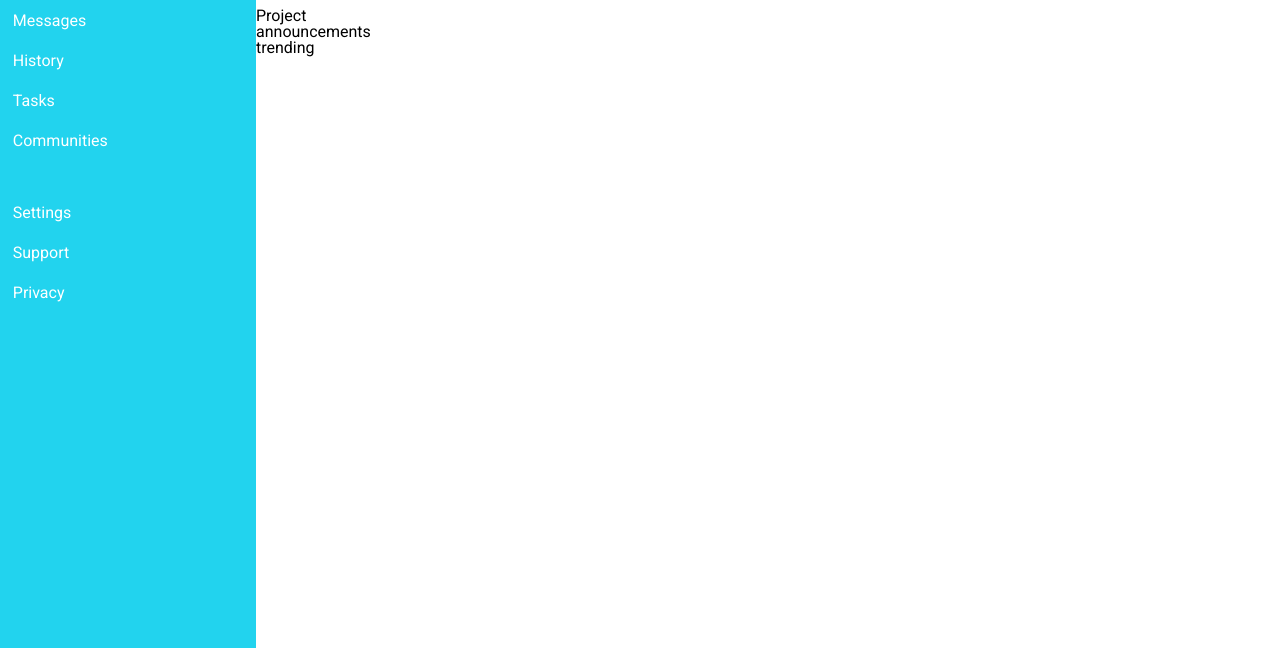
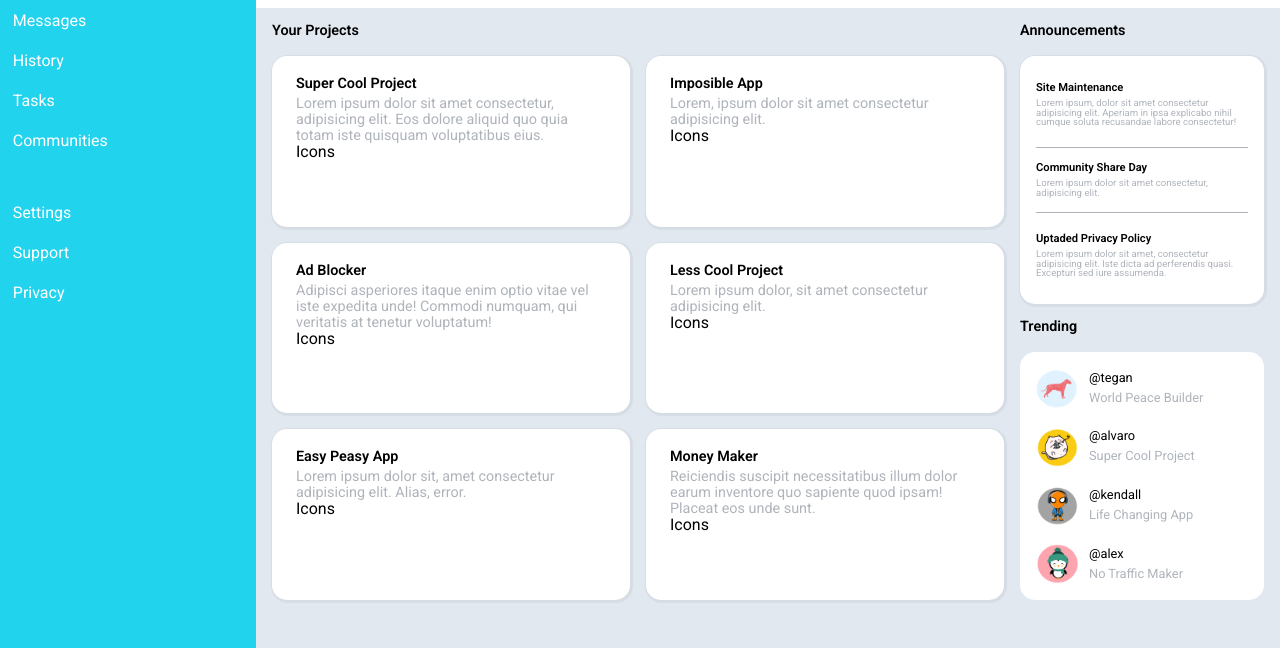
Before and after one commit to alvaro-salgado/TOP-Admin-Dashboard, a plain HTML site: page index.html in a window 1280 px wide. Shown: the part 152-800 px from the top of the page. Drawn offline with Linux system fonts and the light colour scheme.

Commit message:
Adding CSS, missing icons

```diff
--- a/css/style.css
+++ b/css/style.css
@@ -32,7 +32,8 @@
     display: grid;
     grid-template: 1fr 2fr / 2fr 1fr;
     align-items: center;
-    justify-items: center;
+    /* justify-items: center; */
+    padding: 0.5rem 2rem;
 }
 
 .container-searchbar{
@@ -45,11 +46,173 @@
 
 .searchbar{
     border-radius: 10px;
-    border: solid 1px #cbd5e1;
-    background-color: #cbd5e1;
+    border: solid 1px #e2e8f0;
+    background-color: #e2e8f0;
     width: 80%;
 }
 
 .container-user{
+    font-size: 0.8rem;
+    font-weight: 700;
+    justify-self: flex-end;
+}
+
+.container-profile{
+    display: grid;
+    grid-template: 1fr 1fr / 5rem 5fr;
+    align-items: center;
+    gap: 0.3rem;
+}
+.header-profile-picture{
+    grid-row: 1/3;
+    height: 4rem;
+}
+.text-greeting{
+    font-size: 0.8rem;
+    align-self: self-end;
+}
+
+.text-username{
     font-size: 1rem;
+    font-weight: 600;
+    margin-top: 0.3rem;
+    align-self: self-start;
 }
+
+.container-buttons-header{
+    display: flex;
+    justify-content: space-between;
+}
+
+.button-header{
+    background-color: #22d3ee;
+    border: none;
+    color: white;
+    width: 30%;
+    height: 1.5rem;
+    border-radius: 25px;
+    font-weight: bold;
+    font-size: 0.8rem;
+}
+
+.container-main{
+    display: grid;
+    grid-template: 2vh 4fr 2vh 4fr 2vh / 3fr 1fr;
+    padding: 1rem 1rem;
+    background-color: #e2e8f0;
+    gap: 1rem;
+}
+
+.header-projects{
+    font-size: 0.9rem;
+    font-weight: bold;
+
+}
+
+.container-projects{
+    grid-row: 2/5;
+    display: grid;
+    grid-template: 1fr 1fr 1fr / 1fr 1fr;
+    gap: 1rem;
+}
+
+.box-project{
+    background-color: white;
+    padding: 1rem 1.5rem;
+    border-radius: 15px;
+    box-shadow: 1px 1px 1px 2px rgba(0, 0, 0, 0.05);
+    display: flex;
+    flex-direction: column;
+}
+
+.title-project{
+    font-weight: 700;
+    font-size: 0.9rem;
+    line-height: 1.5rem;
+}
+
+.content-project{
+    font-size: 0.9rem;
+    color: #afb4bb;
+    line-height: 1rem;
+
+}
+
+.header-announcements{
+    grid-row: 1 / 2;
+    grid-column: 2 / 3;
+    font-size: 0.9rem;
+    font-weight: bold;
+
+}
+
+.container-announcements{
+    grid-row: 2/3;
+    background-color: white;
+    border-radius: 15px;
+    padding: 1rem;
+    display: flex;
+    flex-direction: column;
+    justify-content: space-between;
+    box-shadow: 1px 1px 1px 2px rgba(0, 0, 0, 0.05);
+
+}
+
+.box-announcements{
+    height: 30%;
+    display: flex;
+    flex-direction: column;
+    justify-content: center;
+}
+
+#middle-box-announcements{
+    border-width: 1px 0 1px 0;
+    border-color: #afb4bb;
+    border-style: solid;
+}
+
+.tittle-announcements{
+    font-size: 0.7rem;
+    font-weight: 700;
+}
+
+.text-announcements{
+    font-size: 0.6rem;
+    color: #afb4bb;
+    padding-top: 0.3rem;
+}
+
+.header-trending{
+    font-size: 0.9rem;
+    font-weight: bold;
+}
+
+.container-trending{
+    background-color: white;
+    border-radius: 15px;
+    display: flex;
+    flex-direction: column;
+    padding: 1rem;
+    justify-content: space-between;
+}
+
+.box-username{
+    display: grid;
+    grid-template: 1fr 1fr / 1fr 3fr;
+    align-items: center;
+}
+
+.profile-picture{
+    height: 5vh;
+    grid-row: 1/3;
+    margin-right: 0.5rem;
+}
+
+.trending-username{
+    font-size: 0.8rem;
+}
+
+.trending-description{
+    font-size: 0.8rem;
+    color: #afb4bb;
+}
--- a/index.html
+++ b/index.html
@@ -9,7 +9,7 @@
     <link rel="preconnect" href="https://fonts.googleapis.com" />
     <link rel="preconnect" href="https://fonts.gstatic.com" crossorigin />
     <link
-      href="https://fonts.googleapis.com/css2?family=Montserrat:wght@300;400;700&family=Open+Sans:wght@300;400;700&family=Roboto:wght@100;300;400&display=swap"
+      href="https://fonts.googleapis.com/css2?family=Montserrat:wght@300;400;700&family=Open+Sans:wght@300;400;700&family=Roboto:wght@100;300;400:600&display=swap"
       rel="stylesheet"
     />
   </head>
@@ -33,8 +33,9 @@
         </div>
         <div class="container-user">Alvaro Salgado</div>
         <div class="container-profile">
+            <img src="img/PP-2.png" alt="" class="header-profile-picture">
           <p class="text-greeting">Hi there,</p>
-          <p class="text-username">Alvaro Salgado</p>
+          <p class="text-username">Alvaro Salgado (@alvaro)</p>
         </div>
 
         <div class="container-buttons-header">
@@ -44,40 +45,77 @@
         </div>
       </div>
       <div class="container-main">
+        <div class="header-projects">Your Projects</div>
         <div class="container-projects">
           <div class="box-project">
-            <p class="title-project">Project</p>
-            <p class="content-project"></p>
-            <div class="icons-project"></div>
+            <p class="title-project">Super Cool Project</p>
+            <p class="content-project">Lorem ipsum dolor sit amet consectetur, adipisicing elit. Eos dolore aliquid quo quia totam iste quisquam voluptatibus eius.</p>
+            <div class="icons-project">Icons</div>
           </div>
           <div class="box-project">
-            <p class="title-project"></p>
-            <p class="content-project"></p>
-            <div class="icons-project"></div>
+            <p class="title-project">Imposible App</p>
+            <p class="content-project">Lorem, ipsum dolor sit amet consectetur adipisicing elit.</p>
+            <div class="icons-project">Icons</div>
           </div>
           <div class="box-project">
-            <p class="title-project"></p>
-            <p class="content-project"></p>
-            <div class="icons-project"></div>
+            <p class="title-project">Ad Blocker</p>
+            <p class="content-project">Adipisci asperiores itaque enim optio vitae vel iste expedita unde! Commodi numquam, qui veritatis at tenetur voluptatum!</p>
+            <div class="icons-project">Icons</div>
           </div>
           <div class="box-project">
-            <p class="title-project"></p>
-            <p class="content-project"></p>
-            <div class="icons-project"></div>
+            <p class="title-project">Less Cool Project</p>
+            <p class="content-project">Lorem ipsum dolor, sit amet consectetur adipisicing elit.</p>
+            <div class="icons-project">Icons</div>
           </div>
           <div class="box-project">
-            <p class="title-project"></p>
-            <p class="content-project"></p>
-            <div class="icons-project"></div>
+            <p class="title-project">Easy Peasy App</p>
+            <p class="content-project">Lorem ipsum dolor sit, amet consectetur adipisicing elit. Alias, error. </p>
+            <div class="icons-project">Icons</div>
           </div>
           <div class="box-project">
-            <p class="title-project"></p>
-            <p class="content-project"></p>
-            <div class="icons-project"></div>
+            <p class="title-project">Money Maker</p>
+            <p class="content-project">Reiciendis suscipit necessitatibus illum dolor earum inventore quo sapiente quod ipsam! Placeat eos unde sunt.</p>
+            <div class="icons-project">Icons</div>
           </div>
         </div>
-        <div class="container-announcements">announcements</div>
-        <div class="container-trending">trending</div>
+        <div class="header-announcements">Announcements</div>
+        <div class="container-announcements">
+            <div class="box-announcements">
+                <p class="tittle-announcements">Site Maintenance</p>
+                <p class="text-announcements">Lorem ipsum, dolor sit amet consectetur adipisicing elit. Aperiam in ipsa explicabo nihil cumque soluta recusandae labore consectetur!</p>
+            </div>
+            <div class="box-announcements" id="middle-box-announcements">
+                <p class="tittle-announcements">Community Share Day</p>
+                <p class="text-announcements">Lorem ipsum dolor sit amet consectetur, adipisicing elit.</p>
+            </div>
+            <div class="box-announcements">
+                <p class="tittle-announcements">Uptaded Privacy Policy</p>
+                <p class="text-announcements">Lorem ipsum dolor sit amet, consectetur adipisicing elit. Iste dicta ad perferendis quasi. Excepturi sed iure assumenda.</p>
+            </div>
+        </div>
+        <div class="header-trending">Trending</div>
+        <div class="container-trending">
+            <div class="box-username">
+                <img src="img/PP-1.png" alt="" class="profile-picture">
+                <p class="trending-username">@tegan</p>
+                <p class="trending-description">World Peace Builder</p>
+            </div>
+            <div class="box-username">
+                <img src="img/PP-2.png" alt="" class="profile-picture">
+                <p class="trending-username">@alvaro</p>
+                <p class="trending-description">Super Cool Project</p>
+            </div>
+            <div class="box-username">
+                <img src="img/PP-3.png" alt="" class="profile-picture">
+                <p class="trending-username">@kendall</p>
+                <p class="trending-description">Life Changing App</p>
+            </div>
+            <div class="box-username">
+                <img src="img/PP-4.png" alt="" class="profile-picture">
+                <p class="trending-username">@alex</p>
+                <p class="trending-description">No Traffic Maker</p>
+            </div>
+        </div>
       </div>
     </div>
   </body>
```
Also changed, not shown: img/PP-1.png (added), img/PP-2.png (added), img/PP-3.png (added), img/PP-4.png (added).
